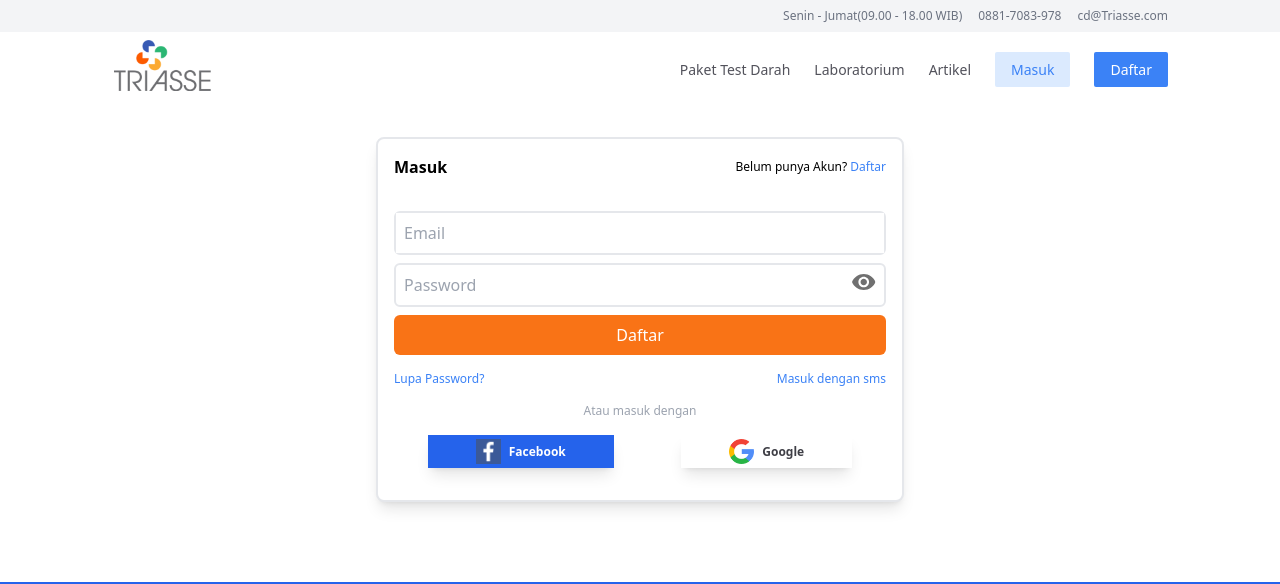
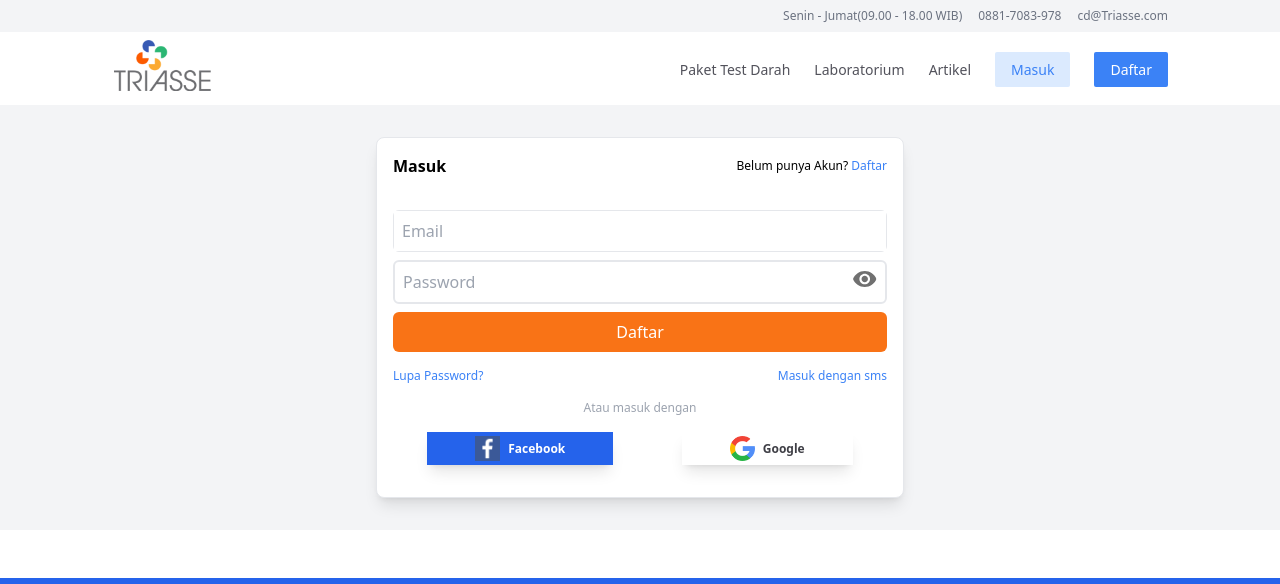
Before and after one commit to lordgent/testTriasse, a Next.js app: page /Auth/Login in a window 1280 px wide. Shown: the top 584 px of the page. Built offline with nearby package versions, Linux system fonts and the light colour scheme.

Commit message:
done slice ui login

```diff
--- a/pages/Auth/Login.jsx
+++ b/pages/Auth/Login.jsx
@@ -11,8 +11,8 @@ function Login() {
   const [pass, setpass] = useState(false);
   return (
     <Layouts>
-      <div className="py-8 px-8 lg:px-28">
-        <div className="border-2 p-4 w-full lg:w-2/4 mx-auto bg-white shadow-lg rounded-lg">
+      <div className="py-8 px-8 lg:px-28 bg-gray-100">
+        <div className="border p-4 w-full lg:w-2/4 mx-auto bg-white shadow-lg rounded-lg">
           <div className="flex justify-between items-center mb-8">
             <p className="font-semibold">Masuk</p>
             <Link href="/register">
@@ -21,7 +21,7 @@ function Login() {
               </a>
             </Link>
           </div>
-          <div className="mb-2 border-2  rounded-md ">
+          <div className="mb-2 border  rounded-md ">
             <input
               type="email"
               placeholder="Email"
```
